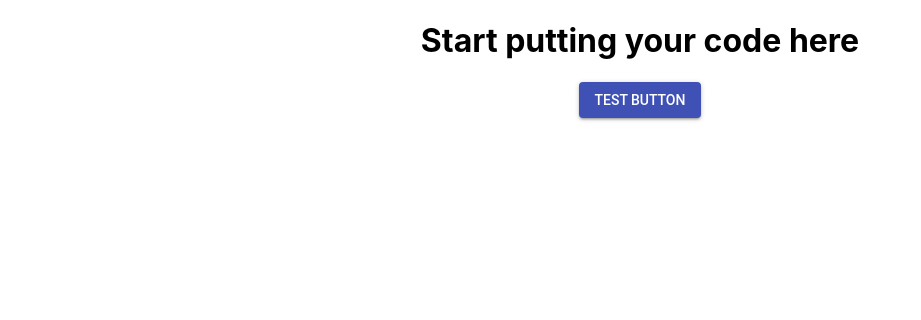
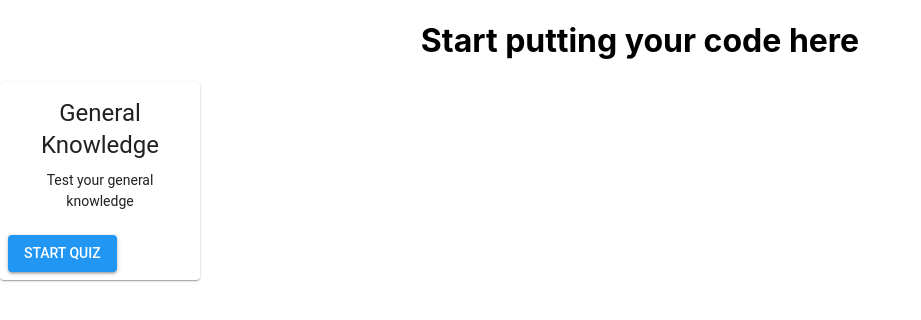
Before and after one commit to tanaypratap/buzzers, a React (Create React App) app: page / in a window 1280 px wide. Shown: the top 320 px of the page, without its empty margins (0-921 px from the left). Built offline with nearby package versions, Linux system fonts and the light colour scheme.

Commit message:
Quiz Page in progress

```diff
--- a/src/App.js
+++ b/src/App.js
@@ -1,6 +1,8 @@
 import React, { Component } from 'react';
 import './App.css';
 import Quiz from './quiz';
+import { MuiThemeProvider } from '@material-ui/core/styles';
+import theme from './utils/material-ui-theme'
 
 class App extends Component {
   render() {
@@ -13,4 +15,12 @@
   }
 }
 
-export default App;
+function ThemedApp(){
+  return (
+    <MuiThemeProvider theme={theme}>
+      <App />
+    </MuiThemeProvider>
+  )
+}
+
+export default ThemedApp;
--- a/src/quiz/QuizLayout.js
+++ b/src/quiz/QuizLayout.js
@@ -7,8 +7,20 @@
 import './Quiz.css'
 import { withStyles } from '@material-ui/core/styles';
 import Button from '@material-ui/core/Button';
+import Card from '@material-ui/core/Card';
+import CardActionArea from '@material-ui/core/CardActionArea';
+import CardActions from '@material-ui/core/CardActions';
+import CardContent from '@material-ui/core/CardContent';
+import CardMedia from '@material-ui/core/CardMedia';
+import Typography from '@material-ui/core/Typography';
 
 const styles = theme => ({
+  card: {
+    maxWidth: 200,
+  },
+  media: {
+    height: 140,
+  },
   button: {
     margin: theme.spacing.unit,
   }
@@ -19,10 +31,34 @@
         console.log('This needs to be removed');
     }
     render() {
+      const { classes } = this.props;
         return (
-          <Button variant="contained" color="primary" style={styles.button}>
-            Test Button
-          </Button>
+          <div className="container text-center">
+            <div className="row text-center">
+              <Card className={classes.card}>
+                <CardActionArea>
+                  <CardMedia
+                    style={styles.media}
+                    image="/images/gk_thumbnail.jpg"
+                    title="Competitive"
+                  />
+                  <CardContent>
+                    <Typography gutterBottom variant="h5" component="h2">
+                      General Knowledge
+                    </Typography>
+                    <Typography component="p">
+                      Test your general knowledge
+                    </Typography>
+                  </CardContent>
+                </CardActionArea>
+                <CardActions>
+                  <Button variant="contained" color="primary" style={styles.button}>
+                    Start Quiz
+                  </Button>
+                </CardActions>
+              </Card>
+            </div>
+          </div>
         )
     }
 }
--- /dev/null
+++ b/src/utils/material-ui-theme.js
@@ -0,0 +1,14 @@
+/**
+*
+*/
+
+import { createMuiTheme } from '@material-ui/core/styles';
+import blue from '@material-ui/core/colors/blue';
+
+const theme = createMuiTheme({
+  palette: {
+    primary: blue,
+  }
+});
+
+export default theme;
```
Also changed, not shown: public/images/gk_thumbnail.jpg (added).
